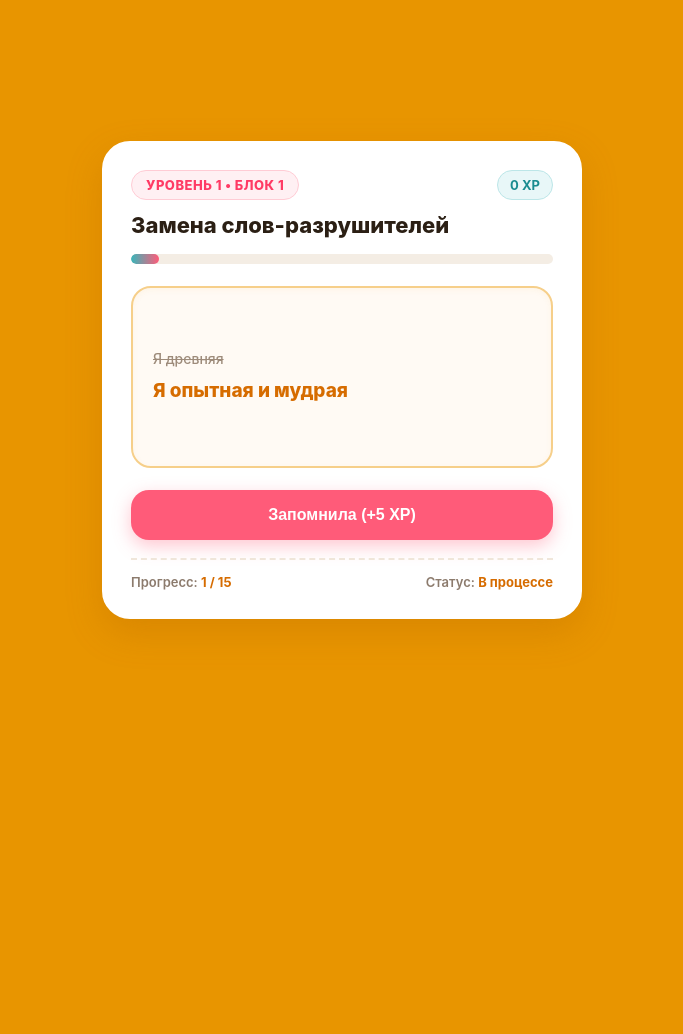
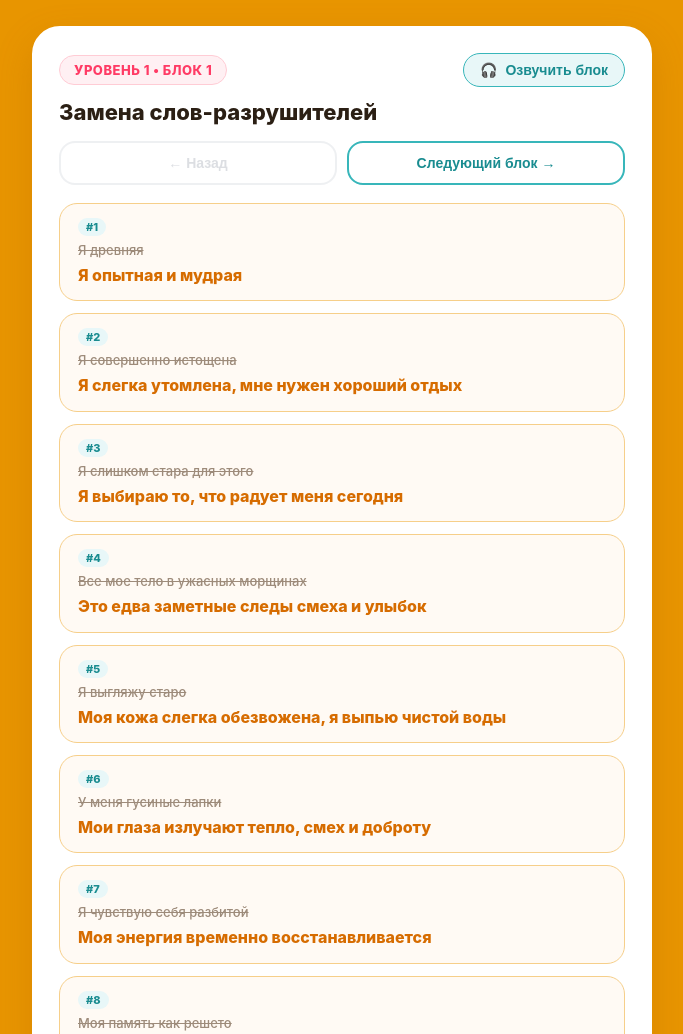
Before and after one commit to talidaser-blip/life-neuro-trainer, a plain HTML site: page index.html in a window 1280 px wide. Shown: the top 1034 px of the page, without its empty margins (298-981 px from the left). Before the commit the page ends 800 px from the top, so only its background shows below. Drawn offline with Linux system fonts and the light colour scheme.

Commit message:
Update index.html

```diff
--- a/index.html
+++ b/index.html
@@ -7,33 +7,35 @@
   <style>
     body {
       font-family: -apple-system, BlinkMacSystemFont, "Segoe UI", Roboto, sans-serif;
-      background: #e89500; /* Теплый сочный оранжевый фон как на картинке */
+      background: #e89500; /* Теплый сочный оранжевый фон */
       color: #2b1f14;
       margin: 0;
       padding: 16px;
       display: flex;
       justify-content: center;
-      align-items: center;
-      min-height: 95vh;
+      align-items: flex-start;
+      min-height: 100vh;
       box-sizing: border-box;
     }
 
     .card {
       background: #ffffff;
-      max-width: 480px;
+      max-width: 620px;
       width: 100%;
       border-radius: 28px;
-      padding: 26px;
+      padding: 24px;
       box-shadow: 0 14px 35px rgba(180, 100, 0, 0.28);
       border: 3px solid #ffffff;
       box-sizing: border-box;
-      position: relative;
+      margin: 10px auto;
     }
 
-    .badge-row {
+    .header-row {
       display: flex;
       justify-content: space-between;
       align-items: center;
+      flex-wrap: wrap;
+      gap: 10px;
       margin-bottom: 12px;
     }
 
@@ -44,159 +46,179 @@
       font-size: 13px;
       font-weight: 800;
       background: #fff0f3;
-      color: #ff3b65; /* Розовый акцент как сердечко */
+      color: #ff3b65; /* Розовый акцент */
       border: 1.5px solid #ffccd5;
       text-transform: uppercase;
       letter-spacing: 0.5px;
     }
 
-    .xp-pill {
+    .audio-btn {
       background: #e8f7f8;
-      color: #198c90; /* Голубой акцент */
-      font-size: 13px;
+      color: #198c90; /* Бирюзовый акцент */
+      border: 1.5px solid #38b6ba;
+      border-radius: 22px;
+      padding: 8px 16px;
+      font-size: 14px;
       font-weight: 700;
-      padding: 6px 12px;
-      border-radius: 20px;
-      border: 1.5px solid #bce6e8;
+      cursor: pointer;
+      display: flex;
+      align-items: center;
+      gap: 8px;
+      transition: all 0.2s ease;
+    }
+
+    .audio-btn:hover {
+      background: #38b6ba;
+      color: #ffffff;
+    }
+
+    .audio-btn.speaking {
+      background: #ff5b79;
+      border-color: #ff3b65;
+      color: #ffffff;
+      animation: pulse 1.5s infinite;
+    }
+
+    @keyframes pulse {
+      0% { transform: scale(1); }
+      50% { transform: scale(1.03); }
+      100% { transform: scale(1); }
     }
 
     h1 {
       font-size: 22px;
-      margin: 4px 0 16px 0;
+      margin: 8px 0 16px 0;
       color: #2b1f14;
       font-weight: 800;
     }
 
-    .progress-bar {
-      background: #f4ede4;
-      border-radius: 12px;
-      height: 10px;
-      width: 100%;
-      margin-bottom: 22px;
-      overflow: hidden;
+    /* Навигация переключения блоков */
+    .nav-bar {
+      display: flex;
+      justify-content: space-between;
+      gap: 10px;
+      margin-bottom: 18px;
     }
 
-    .progress-fill {
-      background: linear-gradient(90deg, #38b6ba, #ff5b79); /* Переход от голубого к розовому */
-      height: 100%;
-      width: 0%;
-      transition: width 0.35s ease;
-      border-radius: 12px;
+    .nav-btn {
+      flex: 1;
+      padding: 12px 14px;
+      border: 2px solid #38b6ba;
+      background: #ffffff;
+      color: #198c90;
+      border-radius: 16px;
+      font-size: 14px;
+      font-weight: 800;
+      cursor: pointer;
+      transition: all 0.2s ease;
     }
 
-    .phrase-box {
-      background: #fffaf4;
-      border: 2px solid #f6cf8a;
-      border-radius: 20px;
-      padding: 24px 20px;
-      margin-bottom: 22px;
-      min-height: 130px;
+    .nav-btn:hover:not(:disabled) {
+      background: #effafb;
+    }
+
+    .nav-btn:disabled {
+      opacity: 0.35;
+      cursor: not-allowed;
+      border-color: #d1d5db;
+      color: #9ca3af;
+    }
+
+    /* Список выражений */
+    .phrase-list {
       display: flex;
       flex-direction: column;
-      justify-content: center;
-      box-shadow: inset 0 2px 6px rgba(232, 149, 0, 0.06);
+      gap: 12px;
+      margin-bottom: 20px;
+    }
+
+    .phrase-item {
+      background: #fffaf4;
+      border: 1.5px solid #f6cf8a;
+      border-radius: 18px;
+      padding: 14px 18px;
+      display: flex;
+      flex-direction: column;
+      gap: 6px;
+      transition: all 0.25s ease;
+      position: relative;
+    }
+
+    .phrase-item.active-speaking {
+      border-color: #ff5b79;
+      background: #fff0f3;
+      box-shadow: 0 4px 16px rgba(255, 91, 121, 0.25);
+    }
+
+    .phrase-item .num-badge {
+      align-self: flex-start;
+      font-size: 11px;
+      font-weight: 800;
+      color: #198c90;
+      background: #e8f7f8;
+      padding: 2px 8px;
+      border-radius: 10px;
     }
 
     .old-phrase {
-      font-size: 14px;
+      font-size: 13px;
       color: #9d8b7a;
       text-decoration: line-through;
-      margin-bottom: 10px;
       font-weight: 500;
     }
 
     .new-phrase {
-      font-size: 19px;
+      font-size: 16px;
       font-weight: 800;
-      color: #d66c00; /* Выразительный оранжево-терракотовый для текста мысли */
-      line-height: 1.45;
+      color: #d66c00;
+      line-height: 1.4;
     }
 
-    .btn {
-      display: block;
-      width: 100%;
-      padding: 16px;
-      border: none;
-      border-radius: 18px;
-      background: #ff5b79; /* Розовая кнопка */
-      color: #ffffff;
-      font-size: 16px;
-      font-weight: 800;
-      cursor: pointer;
+    .footer-note {
       text-align: center;
-      transition: all 0.2s ease;
-      box-shadow: 0 6px 18px rgba(255, 91, 121, 0.35);
-      margin-bottom: 10px;
-    }
-
-    .btn:hover {
-      background: #ff3b61;
-      transform: translateY(-2px);
-      box-shadow: 0 8px 22px rgba(255, 91, 121, 0.45);
-    }
-
-    .btn:active {
-      transform: translateY(0);
-    }
-
-    .btn-secondary {
-      background: #ffffff;
-      border: 2px solid #38b6ba; /* Голубая обводка */
-      color: #198c90;
-      box-shadow: none;
-    }
-
-    .btn-secondary:hover {
-      background: #effafb;
-      transform: none;
-      box-shadow: none;
-    }
-
-    .stats {
-      display: flex;
-      justify-content: space-between;
-      margin-top: 18px;
       font-size: 13px;
       color: #8c7b6d;
       border-top: 2px dashed #f0e6da;
       padding-top: 14px;
       font-weight: 600;
     }
-
-    .stats b {
-      color: #d66c00;
-    }
   </style>
 </head>
 <body>
   <div class="card">
-    <div class="badge-row">
+    <div class="header-row">
       <span class="badge" id="blockBadge">Уровень 1 • Блок 1</span>
-      <span class="xp-pill"><b id="xpVal">0</b> XP</span>
+      <button class="audio-btn" id="audioToggleBtn" onclick="toggleAudio()">
+        <span id="audioIcon">🎧</span>
+        <span id="audioLabel">Озвучить блок</span>
+      </button>
     </div>
 
-    <h1 id="blockTitle">Очистка от стоп-слов</h1>
+    <h1 id="blockTitle">Загрузка...</h1>
 
-    <div class="progress-bar">
-      <div class="progress-fill" id="progressFill"></div>
+    <!-- Кнопки переключения блоков -->
+    <div class="nav-bar">
+      <button class="nav-btn" id="prevBtn" onclick="prevBlock()">← Назад</button>
+      <button class="nav-btn" id="nextBtn" onclick="nextBlock()">Следующий блок →</button>
     </div>
 
-    <div class="phrase-box">
-      <div class="old-phrase" id="oldText">Загрузка карточки...</div>
-      <div class="new-phrase" id="newText">Пожалуйста, подождите</div>
+    <!-- Контейнер для всех фраз текущего блока -->
+    <div class="phrase-list" id="phraseList">
+      <div style="text-align: center; padding: 20px; color: #8c7b6d;">Загрузка списка фраз...</div>
     </div>
 
-    <button class="btn" id="nextBtn" onclick="nextCard()">Запомнила (+5 XP)</button>
-    <button class="btn btn-secondary" id="restartBlockBtn" onclick="restartBlock()" style="display: none;">Пройти блок заново</button>
+    <!-- Нижняя навигация для удобства при длинном списке -->
+    <div class="nav-bar">
+      <button class="nav-btn" id="prevBtnBottom" onclick="prevBlock()">← Назад</button>
+      <button class="nav-btn" id="nextBtnBottom" onclick="nextBlock()">Следующий блок →</button>
+    </div>
 
-    <div class="stats">
-      <span>Прогресс: <b id="cardCount">0 / 0</b></span>
-      <span>Статус: <b id="statusVal">В процессе</b></span>
+    <div class="footer-note" id="blockSummary">
+      Все выражения блока перед вами. Нажмите на наушники, чтобы прослушать их.
     </div>
   </div>
 
   <script>
-    // Список блоков Уровня 1
     const blocks = [
       { file: "levels/level_1_block_1.txt", badge: "Уровень 1 • Блок 1", title: "Замена слов-разрушителей" },
       { file: "levels/level_1_block_2.txt", badge: "Уровень 1 • Блок 2", title: "Молодость и сияние кожи" },
@@ -204,8 +226,8 @@
       { file: "levels/level_1_block_4.txt", badge: "Уровень 1 • Блок 4", title: "Золотые афоризмы мудрости" }
     ];
 
-    // Встроенный запасной список карточек на случай, если файлы ещё не созданы
-    const fallbackCards = [
+    // Запасной список (fallback) на случай оффлайна или проблем с сетью
+    const fallbackBlock1 = [
       { oldP: "Я древняя", newP: "Я опытная и мудрая" },
       { oldP: "Я совершенно истощена", newP: "Я слегка утомлена, мне нужен хороший отдых" },
       { oldP: "Я слишком стара для этого", newP: "Я выбираю то, что радует меня сегодня" },
@@ -224,99 +246,182 @@
     ];
 
     let currentBlockIdx = 0;
-    let currentCardIdx = 0;
-    let cards = [];
-    let xp = 0;
+    let currentPhrases = [];
+    let isSpeaking = false;
+    let currentSpeakingIndex = -1;
+    let synth = window.speechSynthesis;
 
-    async function loadBlock(blockIdx) {
-      if (blockIdx >= blocks.length) {
-        showLevelComplete();
-        return;
-      }
-      currentCardIdx = 0;
-      document.getElementById('blockBadge').innerText = blocks[blockIdx].badge;
-      document.getElementById('blockTitle').innerText = blocks[blockIdx].title;
-      document.getElementById('restartBlockBtn').style.display = "none";
-      document.getElementById('nextBtn').style.display = "block";
-      document.getElementById('nextBtn').innerText = "Запомнила (+5 XP)";
-      document.getElementById('statusVal').innerText = "В процессе";
+    async function loadCurrentBlock() {
+      stopAudio();
+
+      const b = blocks[currentBlockIdx];
+      document.getElementById('blockBadge').innerText = b.badge;
+      document.getElementById('blockTitle').innerText = b.title;
+
+      // Обновление состояния кнопок назад/вперед
+      document.getElementById('prevBtn').disabled = (currentBlockIdx === 0);
+      document.getElementById('prevBtnBottom').disabled = (currentBlockIdx === 0);
+      document.getElementById('nextBtn').disabled = (currentBlockIdx === blocks.length - 1);
+      document.getElementById('nextBtnBottom').disabled = (currentBlockIdx === blocks.length - 1);
 
       try {
-        const response = await fetch(blocks[blockIdx].file);
+        const response = await fetch(b.file);
         if (!response.ok) throw new Error("Файл не найден");
         const text = await response.text();
-        cards = text.trim().split("\n").filter(line => line.includes("//")).map(line => {
+        currentPhrases = text.trim().split("\n").filter(l => l.includes("//")).map(line => {
           const parts = line.split("//");
           return { oldP: parts[0].trim(), newP: parts[1].trim() };
         });
-        if (cards.length === 0) throw new Error("Пустой файл");
-        showCard();
+        if (currentPhrases.length === 0) throw new Error("Пустой блок");
       } catch (e) {
-        // Если файла в папке нет, используем карточки по умолчанию
-        cards = fallbackCards;
-        showCard();
+        // Запасной вариант для первого блока
+        currentPhrases = fallbackBlock1;
+      }
+
+      renderPhrases();
+      window.scrollTo({ top: 0, behavior: 'smooth' });
+    }
+
+    function renderPhrases() {
+      const container = document.getElementById('phraseList');
+      container.innerHTML = "";
+
+      currentPhrases.forEach((p, idx) => {
+        const item = document.createElement('div');
+        item.className = 'phrase-item';
+        item.id = `phrase-item-${idx}`;
+        item.innerHTML = `
+          <div class="num-badge">#${idx + 1}</div>
+          <div class="old-phrase">${escapeHtml(p.oldP)}</div>
+          <div class="new-phrase">${escapeHtml(p.newP)}</div>
+        `;
+        container.appendChild(item);
+      });
+
+      document.getElementById('blockSummary').innerText =
+        `Всего выражений в блоке: ${currentPhrases.length}. Переключайтесь свободно между блоками.`;
+    }
+
+    function prevBlock() {
+      if (currentBlockIdx > 0) {
+        currentBlockIdx--;
+        loadCurrentBlock();
       }
     }
 
-    function showCard() {
-      if (cards.length === 0) return;
-      const card = cards[currentCardIdx];
-      document.getElementById('oldText').innerText = card.oldP;
-      document.getElementById('newText').innerText = card.newP;
-
-      const progress = ((currentCardIdx + 1) / cards.length) * 100;
-      document.getElementById('progressFill').style.width = progress + "%";
-      document.getElementById('cardCount').innerText = `${currentCardIdx + 1} / ${cards.length}`;
-    }
-
-    function nextCard() {
-      xp += 5;
-      document.getElementById('xpVal').innerText = xp;
-      currentCardIdx++;
-
-      if (currentCardIdx < cards.length) {
-        showCard();
-      } else {
-        // Текущий блок завершен
-        document.getElementById('oldText').innerText = "Блок успешно пройден!";
-        document.getElementById('newText').innerText = `Вы закрепили «${blocks[currentBlockIdx].title}»!`;
-        document.getElementById('nextBtn').innerText = "Следующий блок (+20 XP)";
-        document.getElementById('restartBlockBtn').style.display = "block";
-        document.getElementById('statusVal').innerText = "Блок освоен";
-        document.getElementById('nextBtn').onclick = finishBlock;
+    function nextBlock() {
+      if (currentBlockIdx < blocks.length - 1) {
+        currentBlockIdx++;
+        loadCurrentBlock();
       }
     }
 
-    function finishBlock() {
-      xp += 20;
-      document.getElementById('xpVal').innerText = xp;
-      currentBlockIdx++;
-      document.getElementById('nextBtn').onclick = nextCard;
-      loadBlock(currentBlockIdx);
+    /* Логика озвучивания для наушников */
+    function toggleAudio() {
+      if (isSpeaking) {
+        stopAudio();
+      } else {
+        startAudio();
+      }
     }
 
-    function restartBlock() {
-      currentCardIdx = 0;
-      document.getElementById('restartBlockBtn').style.display = "none";
-      document.getElementById('nextBtn').innerText = "Запомнила (+5 XP)";
-      document.getElementById('nextBtn').onclick = nextCard;
-      document.getElementById('statusVal').innerText = "Повторение";
-      showCard();
+    function startAudio() {
+      if (!('speechSynthesis' in window)) {
+        alert("Синтез речи не поддерживается в этом браузере.");
+        return;
+      }
+      if (currentPhrases.length === 0) return;
+
+      synth.cancel();
+      isSpeaking = true;
+      currentSpeakingIndex = 0;
+      updateAudioBtn(true);
+      speakPhraseAt(0);
     }
 
-    function showLevelComplete() {
-      document.getElementById('blockBadge').innerText = "Уровень 1 завершен!";
-      document.getElementById('blockTitle').innerText = "Поздравляем!";
-      document.getElementById('oldText').innerText = "Базовый фундамент заложен";
-      document.getElementById('newText').innerText = "Все 4 блока усвоены. Повторяйте эти установки каждый день, пока они не станут естественной частью мышления!";
-      document.getElementById('nextBtn').style.display = "none";
-      document.getElementById('restartBlockBtn').style.display = "none";
-      document.getElementById('progressFill').style.width = "100%";
-      document.getElementById('statusVal').innerText = "Завершено 🌟";
+    function speakPhraseAt(index) {
+      if (!isSpeaking || index >= currentPhrases.length) {
+        stopAudio();
+        return;
+      }
+
+      // Подсветка читаемой сейчас карточки
+      document.querySelectorAll('.phrase-item').forEach(el => el.classList.remove('active-speaking'));
+      const activeEl = document.getElementById(`phrase-item-${index}`);
+      if (activeEl) {
+        activeEl.classList.add('active-speaking');
+        activeEl.scrollIntoView({ behavior: 'smooth', block: 'center' });
+      }
+
+      const phrase = currentPhrases[index];
+      // Зачитываем вслух новую ресурсную установку
+      const textToSpeak = phrase.newP;
+
+      const utterance = new SpeechSynthesisUtterance(textToSpeak);
+      utterance.lang = 'ru-RU';
+      utterance.rate = 0.9; // Спокойный, размеренный темп
+
+      // Подбор подходящего русского голоса
+      const voices = synth.getVoices();
+      const ruVoice = voices.find(v => v.lang.startsWith('ru'));
+      if (ruVoice) utterance.voice = ruVoice;
+
+      utterance.onend = () => {
+        if (!isSpeaking) return;
+        // Небольшая пауза между фразами в 1.8 секунды для закрепления
+        setTimeout(() => {
+          if (isSpeaking) {
+            speakPhraseAt(index + 1);
+          }
+        }, 1800);
+      };
+
+      utterance.onerror = () => {
+        if (isSpeaking) speakPhraseAt(index + 1);
+      };
+
+      synth.speak(utterance);
     }
 
-    // Запуск приложения
-    loadBlock(currentBlockIdx);
+    function stopAudio() {
+      if ('speechSynthesis' in window) {
+        synth.cancel();
+      }
+      isSpeaking = false;
+      currentSpeakingIndex = -1;
+      updateAudioBtn(false);
+      document.querySelectorAll('.phrase-item').forEach(el => el.classList.remove('active-speaking'));
+    }
+
+    function updateAudioBtn(speaking) {
+      const btn = document.getElementById('audioToggleBtn');
+      const icon = document.getElementById('audioIcon');
+      const label = document.getElementById('audioLabel');
+
+      if (speaking) {
+        btn.classList.add('speaking');
+        icon.innerText = "⏹️";
+        label.innerText = "Остановить";
+      } else {
+        btn.classList.remove('speaking');
+        icon.innerText = "🎧";
+        label.innerText = "Озвучить блок";
+      }
+    }
+
+    function escapeHtml(text) {
+      const div = document.createElement('div');
+      div.innerText = text;
+      return div.innerHTML;
+    }
+
+    // Загрузка голосов и первого блока
+    if ('speechSynthesis' in window) {
+      window.speechSynthesis.onvoiceschanged = () => {
+        synth.getVoices();
+      };
+    }
+    loadCurrentBlock();
   </script>
 </body>
 </html>
```
